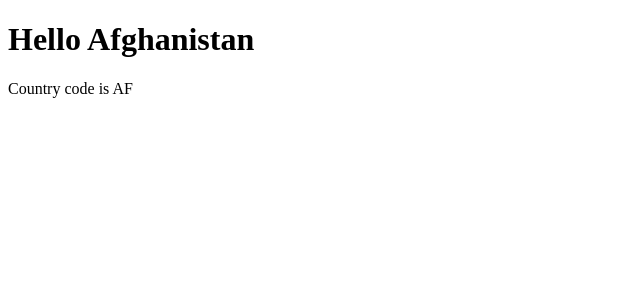
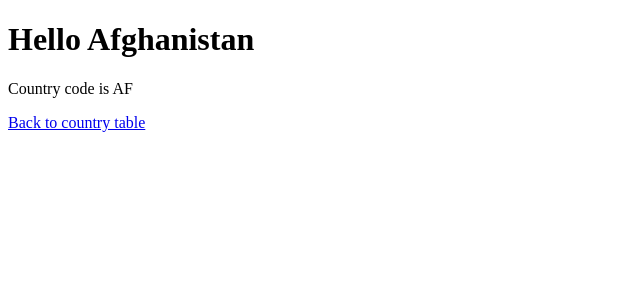
Before and after one commit to Salm9n/country-website-nextjs, a Next.js app: page /posts/Afghanistan in a window 1280 px wide. Shown: the top 300 px of the page, without its empty margins (0-640 px from the left). Built offline with nearby package versions, Linux system fonts and the light colour scheme.

Commit message:
Added metadata and small improvements

```diff
--- /dev/null
+++ b/components/Layout.js
@@ -0,0 +1,16 @@
+import Head from 'next/head'
+
+const Layout = ({ children }) => {
+    return (
+    <div>
+        <Head>
+            <title>Country Website</title>
+            <link rel= "icon" href="/country.png" />
+        </Head>
+    {children}
+    </div>
+
+      );
+}
+
+export default Layout;
--- /dev/null
+++ b/pages/_app.js
@@ -0,0 +1,10 @@
+import Layout from '../components/Layout'
+
+// This default export is required in a new `pages/_app.js` file.
+export default function MyApp({ Component, pageProps }) {
+  return (
+  <Layout>
+    <Component {...pageProps} />
+  </Layout>
+  )
+}
--- a/pages/index.js
+++ b/pages/index.js
@@ -24,6 +24,3 @@ export default class MyComponent extends Component {
     )
   }
 }
-
-//Component.displayName = 'Component';
-//export default Component;
--- a/pages/posts/[id].js
+++ b/pages/posts/[id].js
@@ -1,4 +1,5 @@
 import { countries } from '../../country.js'
+import Link from 'next/link'
 
 export const getStaticProps = async ( {params} ) => {
   const countryList = countries.filter(p => p.name.toString() == params.id)
@@ -25,6 +26,9 @@ const Country =  ({country}) => {
   <div>
     <h1> Hello {country.name} </h1>
     <p> Country code is {country.code} </p>
+    <Link href="/posts/build-table">
+      <a>Back to country table</a>
+    </Link>
     </div>
     );
   }
```
Also changed, not shown: public/country.png (added).
